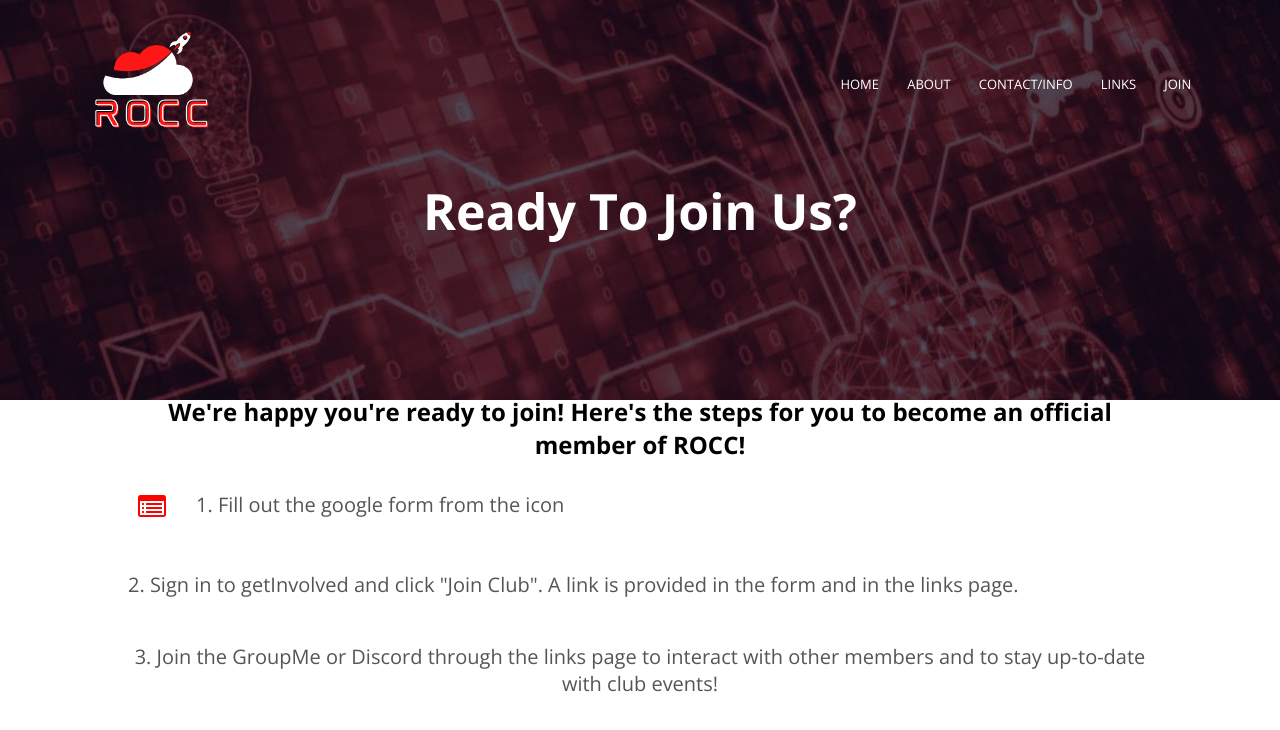
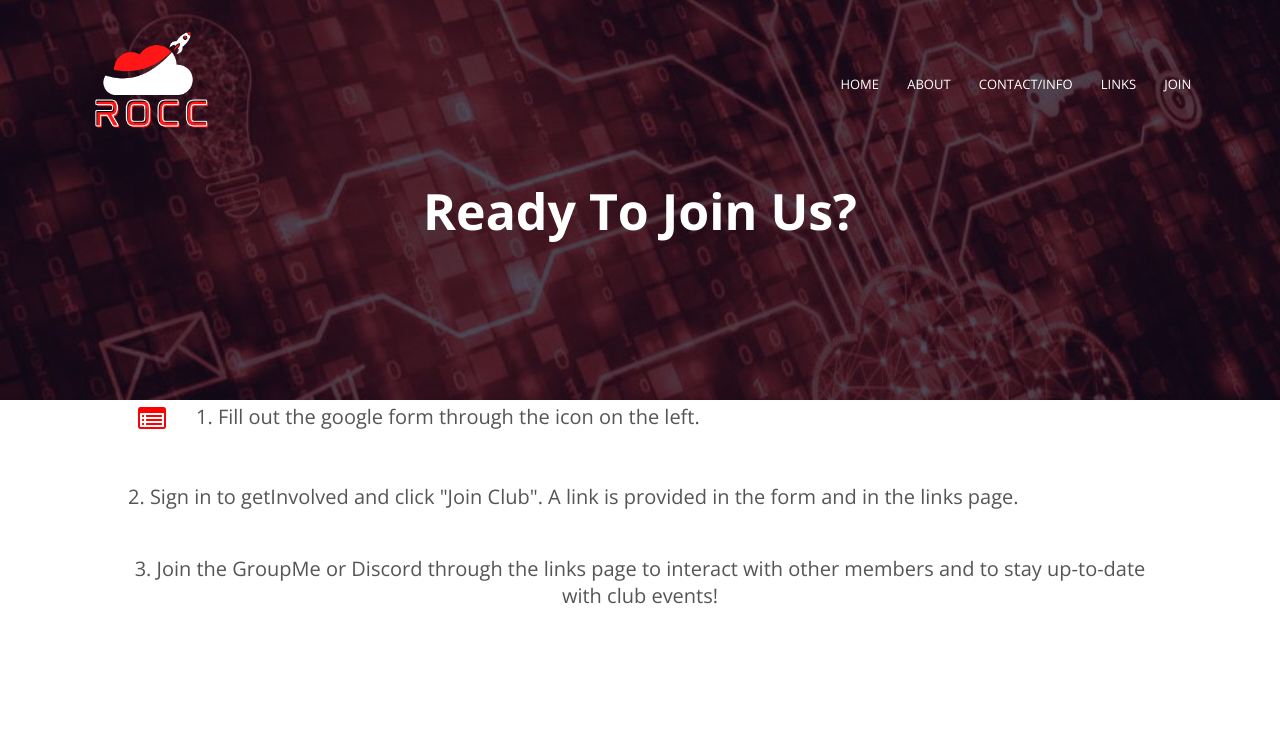
Before and after one commit to ahkim103/ROCCWebsite, a plain HTML site: page join.html in a window 1280 px wide. Drawn offline with nearby package versions, Linux system fonts and the light colour scheme.

Commit message:
Update join.html

```diff
--- a/join.html
+++ b/join.html
@@ -29,13 +29,11 @@
                 <h1>Ready To Join Us?</h1>
 
 <section class="join-us">
-    <h2>We're happy you're ready to join! Here's the steps for you to become an official member of ROCC!</h2>
-    <br>
     <div class="join-col">
         <div>
             <a href="https://docs.google.com/forms/d/e/1FAIpQLSdqEp1bOgx1cz1MUDyM8MoMH0jLRRZDEZ9UZTzkFo-_YihmxQ/viewform"><i class="fa fa-list-alt"></i></a>
             <span>
-                <h2>1. Fill out the google form from the icon</h2>
+                <h2>1. Fill out the google form through the icon on the left.</h2>
             </span>
         </div>
         <div>
```
